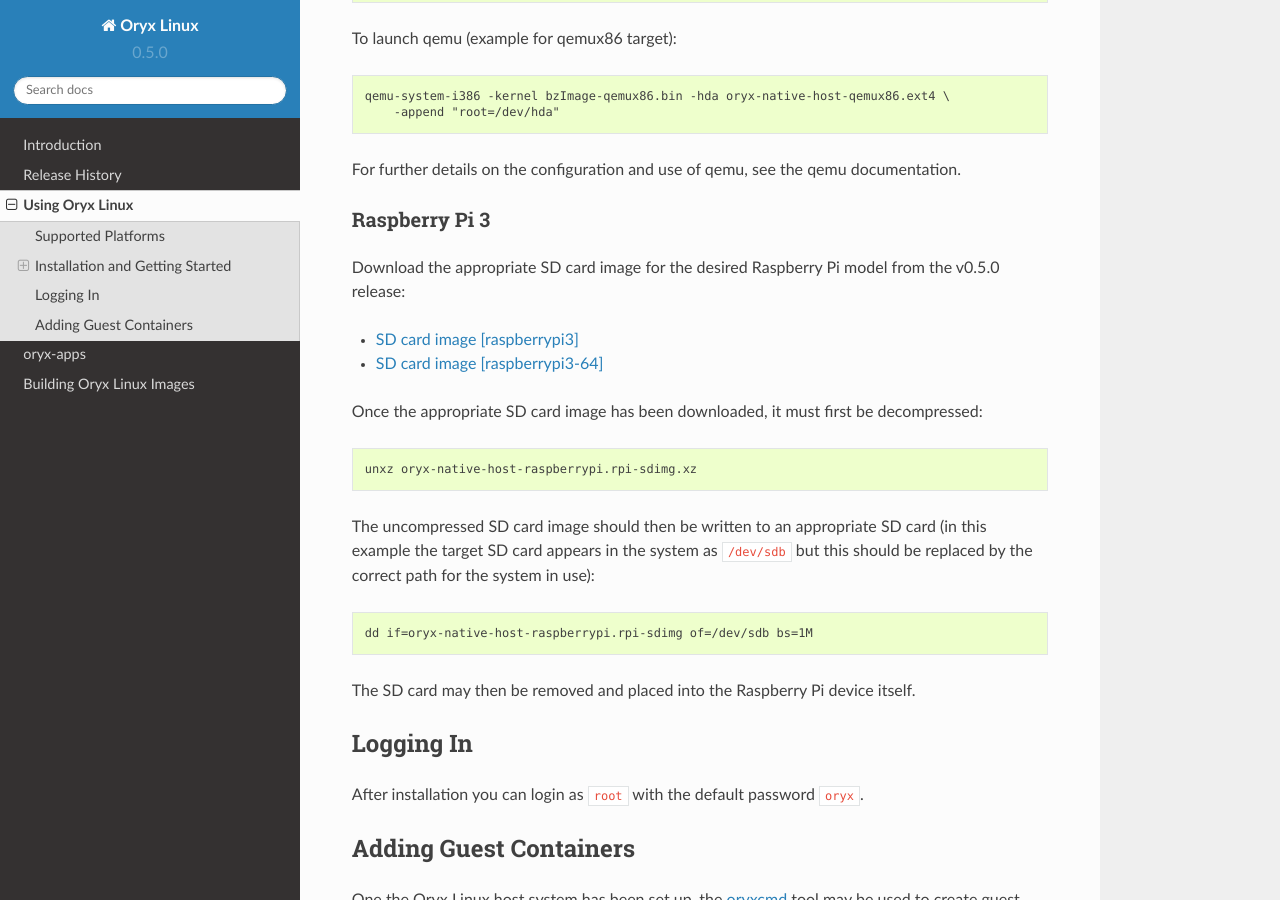
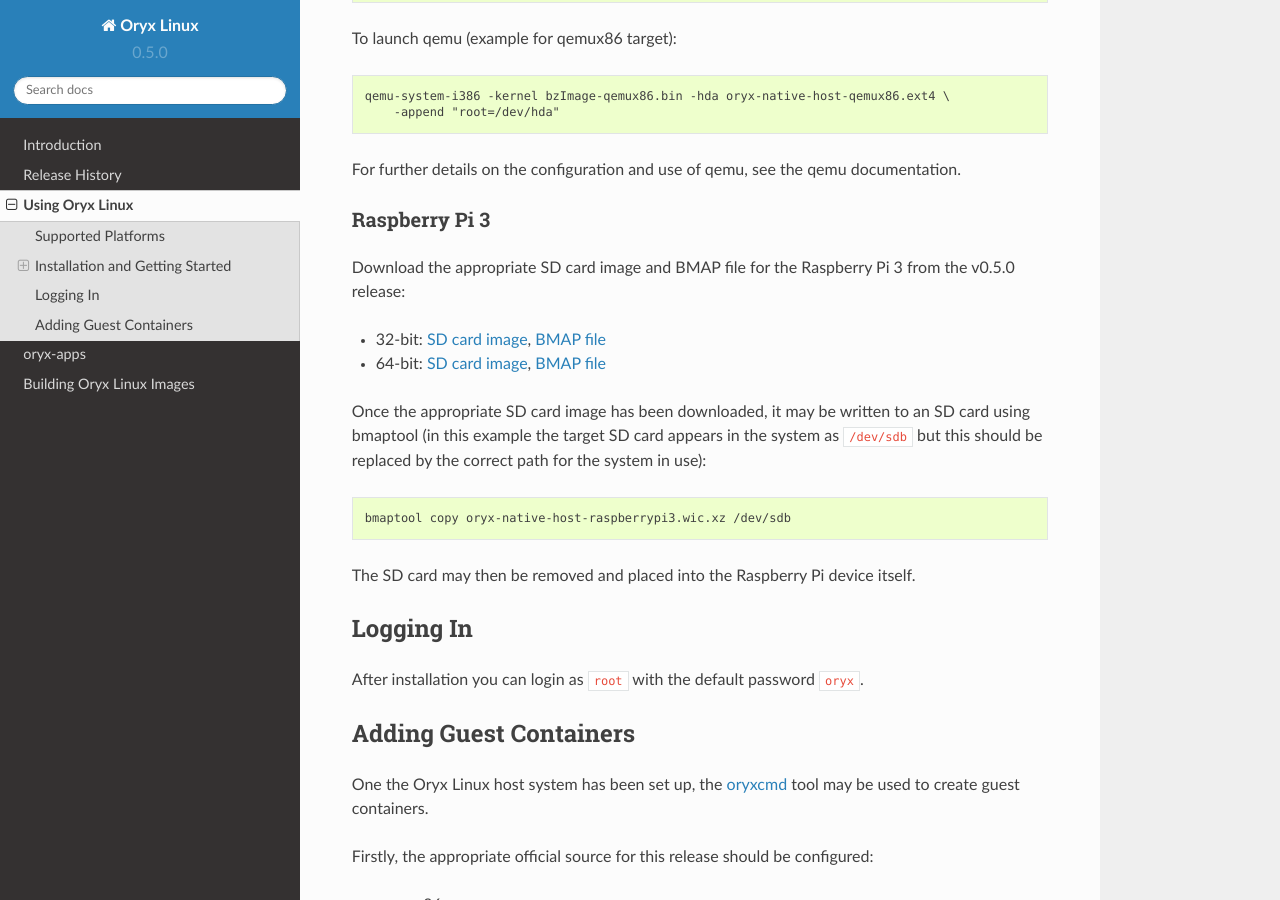
Before and after one commit to NetworkGradeLinux/mion, a Sphinx documentation site: the page built from docs/using-oryx-linux.rst, in a window 1280 px wide and 900 px high, scrolled down 1052 px. Built offline with Sphinx 7.4.7 and the Read the Docs theme 2.0.0, drawn with Linux system fonts in a browser that asks for light colours.

Commit message:
docs: Show how bmaptool is used with RPi3 images
Signed-off-by: Paul Barker <pbarker@oryx-linux.org>

```diff
--- a/docs/using-oryx-linux.rst
+++ b/docs/using-oryx-linux.rst
@@ -76,25 +76,23 @@
 Raspberry Pi 3
 --------------
 
-Download the appropriate SD card image for the desired Raspberry Pi model from
-the v0.5.0 release:
+Download the appropriate SD card image and BMAP file for the Raspberry Pi 3
+from the v0.5.0 release:
 
-* `SD card image [raspberrypi3]
-  <https://downloads.toganlabs.com/oryx/distro/0.5.0/raspberrypi3/native/host/oryx-native-host-raspberrypi3.wic.xz>`_
+* 32-bit:
+  `SD card image <https://downloads.toganlabs.com/oryx/distro/0.5.0/raspberrypi3/native/host/oryx-native-host-raspberrypi3.wic.xz>`__,
+  `BMAP file <https://downloads.toganlabs.com/oryx/distro/0.5.0/raspberrypi3/native/host/oryx-native-host-raspberrypi3.wic.bmap>`__
 
-* `SD card image [raspberrypi3-64]
-  <https://downloads.toganlabs.com/oryx/distro/0.5.0/raspberrypi3-64/native/host/oryx-native-host-raspberrypi3-64.wic.xz>`_
+* 64-bit:
+  `SD card image <https://downloads.toganlabs.com/oryx/distro/0.5.0/raspberrypi3-64/native/host/oryx-native-host-raspberrypi3-64.wic.xz>`__,
+  `BMAP file <https://downloads.toganlabs.com/oryx/distro/0.5.0/raspberrypi3-64/native/host/oryx-native-host-raspberrypi3-64.wic.bmap>`__
 
-Once the appropriate SD card image has been downloaded, it must first be
-decompressed::
+Once the appropriate SD card image has been downloaded, it may be written to
+an SD card using bmaptool (in this example the target SD card appears in the
+system as ``/dev/sdb`` but this should be replaced by the correct path for
+the system in use)::
 
-    unxz oryx-native-host-raspberrypi.rpi-sdimg.xz
-
-The uncompressed SD card image should then be written to an appropriate SD card
-(in this example the target SD card appears in the system as ``/dev/sdb`` but
-this should be replaced by the correct path for the system in use)::
-
-    dd if=oryx-native-host-raspberrypi.rpi-sdimg of=/dev/sdb bs=1M
+    bmaptool copy oryx-native-host-raspberrypi3.wic.xz /dev/sdb
 
 The SD card may then be removed and placed into the Raspberry Pi device itself.
 
```
